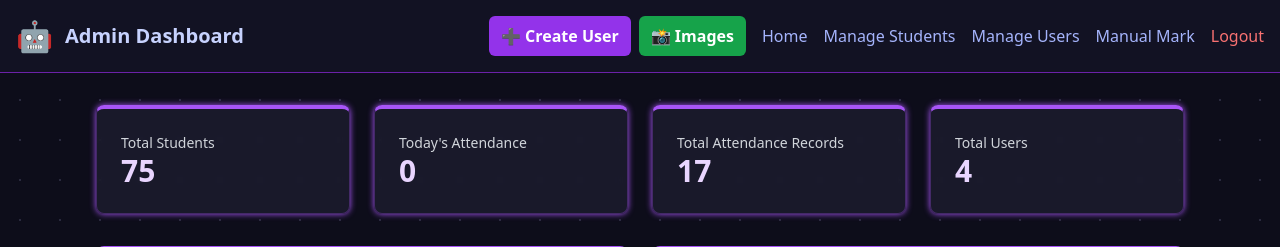
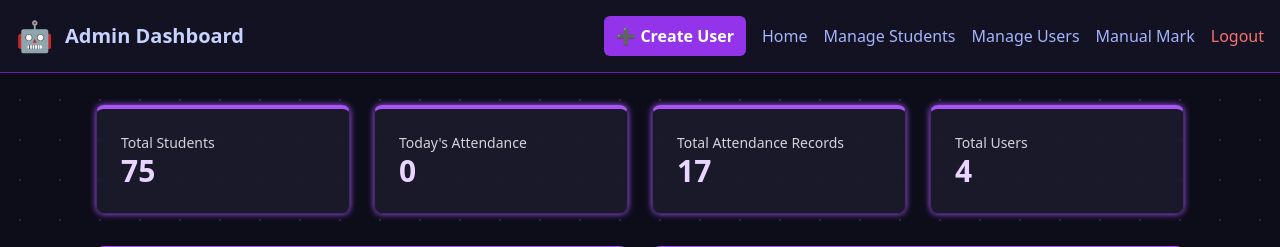
Before and after one commit to ArnavPundir22/Face-Attendance-System-Web-Version, a Flask app: page /admin in a window 1280 px wide. Shown: the top 247 px of the page. Run offline with Flask 3, Linux system fonts and the light colour scheme; a user stored in the database is signed in; data comes from the database, SQL or seed files in the repository; some libraries are stand-ins or nearby versions.

Commit message:
Update admin_dashboard.html

```diff
--- a/templates/admin_dashboard.html
+++ b/templates/admin_dashboard.html
@@ -41,10 +41,6 @@
      <div class="flex items-center gap-2">
   <a href="/register" class="bg-purple-600 px-3 py-2 rounded-md text-white font-semibold hover:bg-purple-700">
     ➕ Create User
-  </a>
-
-  <a href="/admin/view_images" class="bg-green-600 px-3 py-2 rounded-md text-white font-semibold hover:bg-green-700">
-    📸 Images
   </a>
 </div>
 
```
